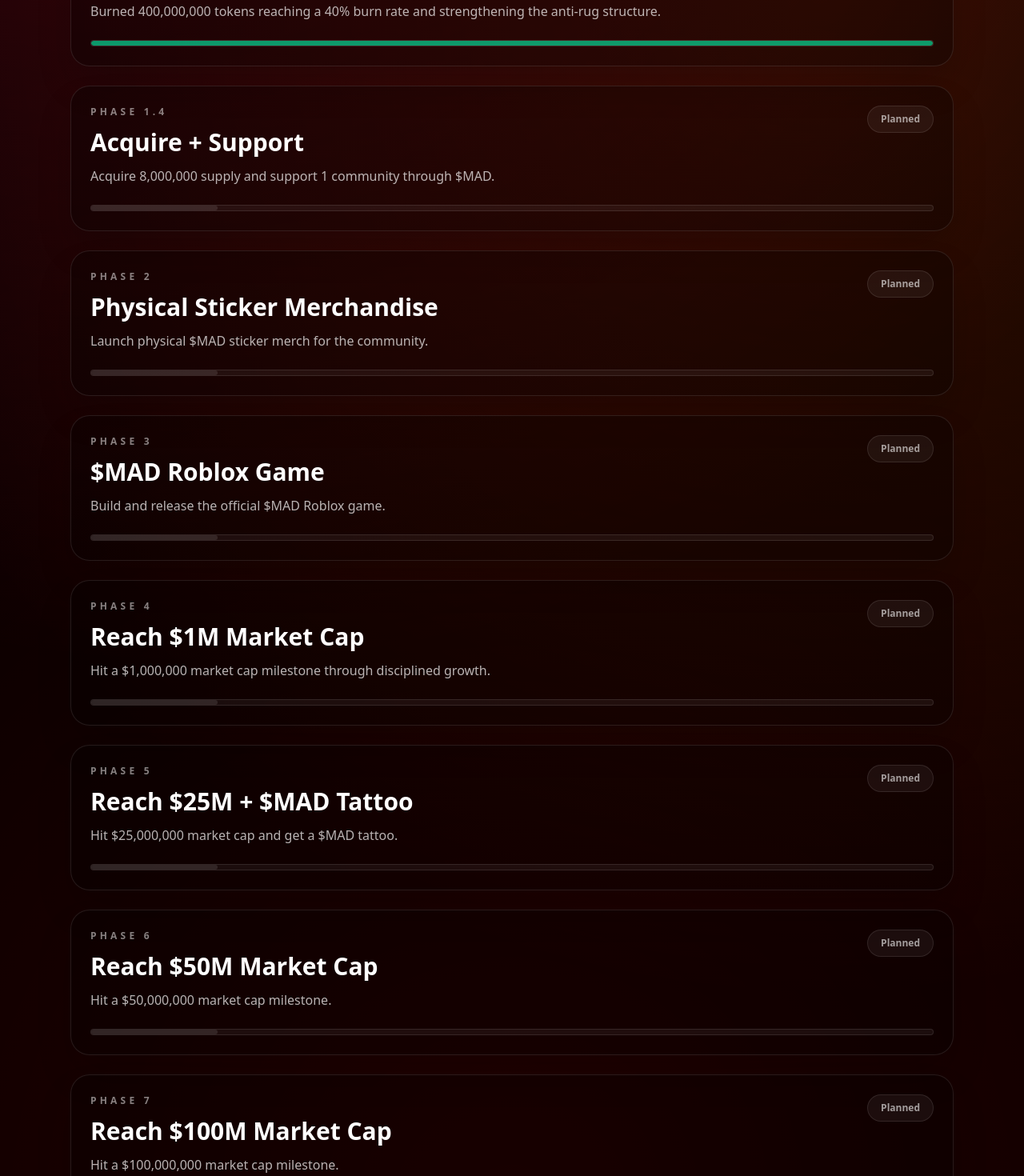
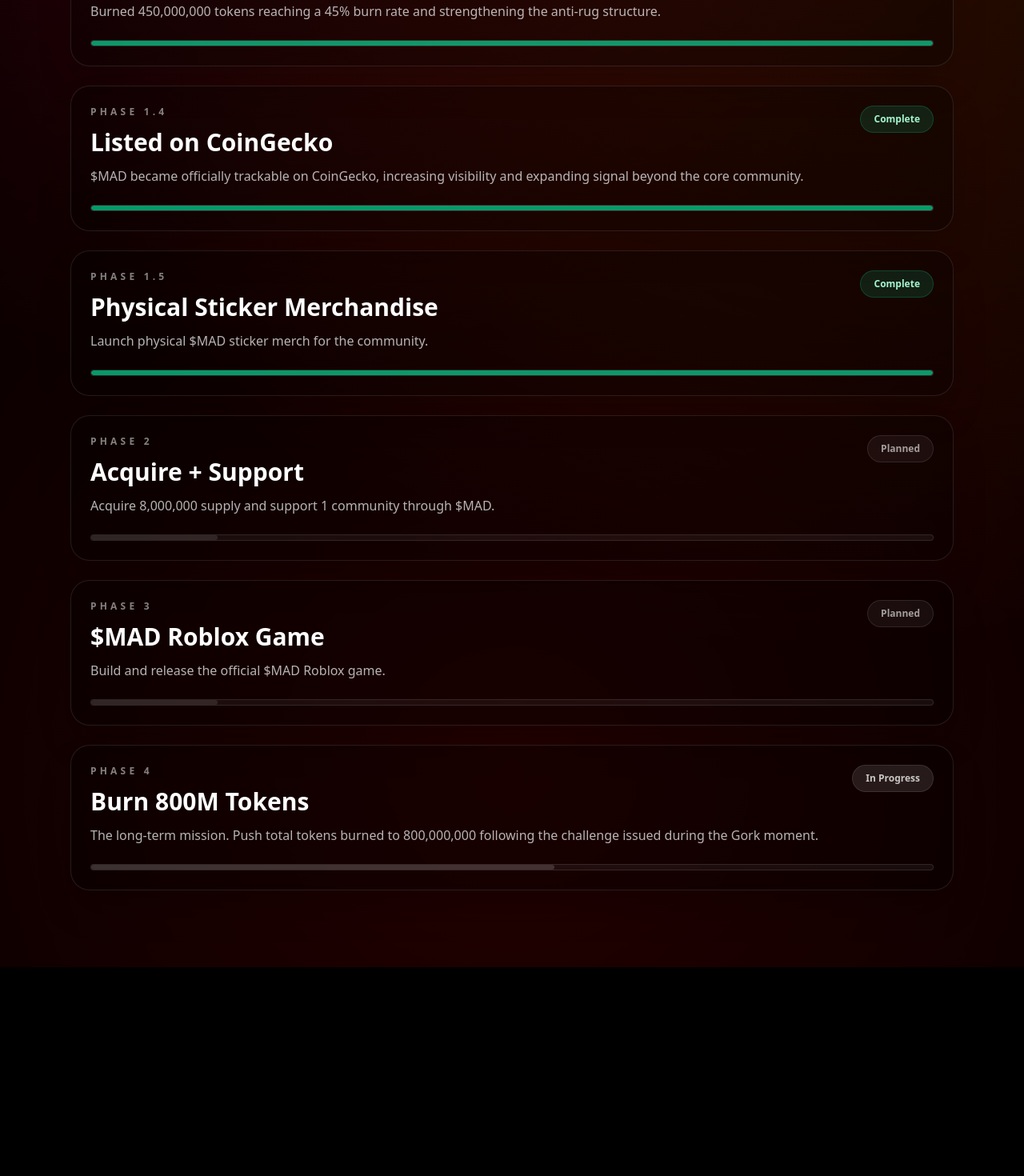
Before and after one commit to devmadcoin/mad-coin, a Next.js app: page /roadmap in a window 1280 px wide. Shown: the part 1320-2790 px from the top of the page at 80% size. After the commit the page ends 2529 px from the top, so only its background shows below. Built offline with nearby package versions, Linux system fonts and the light colour scheme.

Commit message:
Update page.tsx

```diff
--- a/app/roadmap/page.tsx
+++ b/app/roadmap/page.tsx
@@ -24,13 +24,18 @@
       cls: "bg-emerald-500/15 text-emerald-200 border-emerald-500/25",
     };
   }
+
   if (status === "in_progress") {
     return {
       label: "In Progress",
       cls: "bg-white/10 text-white/75 border-white/10",
     };
   }
-  return { label: "Planned", cls: "bg-white/5 text-white/60 border-white/10" };
+
+  return {
+    label: "Planned",
+    cls: "bg-white/5 text-white/60 border-white/10",
+  };
 }
 
 function phaseBarWidth(status: Status) {
@@ -56,20 +61,26 @@
       },
       {
         phase: "PHASE 1.3",
-        title: "400M Token Burn",
-        desc: "Burned 400,000,000 tokens reaching a 40% burn rate and strengthening the anti-rug structure.",
+        title: "450M Token Burn",
+        desc: "Burned 450,000,000 tokens reaching a 45% burn rate and strengthening the anti-rug structure.",
         status: "complete",
       },
       {
         phase: "PHASE 1.4",
-        title: "Acquire + Support",
-        desc: "Acquire 8,000,000 supply and support 1 community through $MAD.",
-        status: "planned",
+        title: "Listed on CoinGecko",
+        desc: "$MAD became officially trackable on CoinGecko, increasing visibility and expanding signal beyond the core community.",
+        status: "complete",
+      },
+      {
+        phase: "PHASE 1.5",
+        title: "Physical Sticker Merchandise",
+        desc: "Launch physical $MAD sticker merch for the community.",
+        status: "complete",
       },
       {
         phase: "PHASE 2",
-        title: "Physical Sticker Merchandise",
-        desc: "Launch physical $MAD sticker merch for the community.",
+        title: "Acquire + Support",
+        desc: "Acquire 8,000,000 supply and support 1 community through $MAD.",
         status: "planned",
       },
       {
@@ -80,30 +91,6 @@
       },
       {
         phase: "PHASE 4",
-        title: "Reach $1M Market Cap",
-        desc: "Hit a $1,000,000 market cap milestone through disciplined growth.",
-        status: "planned",
-      },
-      {
-        phase: "PHASE 5",
-        title: "Reach $25M + $MAD Tattoo",
-        desc: "Hit $25,000,000 market cap and get a $MAD tattoo.",
-        status: "planned",
-      },
-      {
-        phase: "PHASE 6",
-        title: "Reach $50M Market Cap",
-        desc: "Hit a $50,000,000 market cap milestone.",
-        status: "planned",
-      },
-      {
-        phase: "PHASE 7",
-        title: "Reach $100M Market Cap",
-        desc: "Hit a $100,000,000 market cap milestone.",
-        status: "planned",
-      },
-      {
-        phase: "PHASE 8",
         title: "Burn 800M Tokens",
         desc: "The long-term mission. Push total tokens burned to 800,000,000 following the challenge issued during the Gork moment.",
         status: "in_progress",
@@ -122,7 +109,7 @@
     <div className="relative overflow-hidden">
       <div className="pointer-events-none absolute inset-0 bg-[radial-gradient(circle_at_20%_20%,rgba(255,0,60,0.22),transparent_55%),radial-gradient(circle_at_80%_40%,rgba(255,80,0,0.18),transparent_60%),radial-gradient(circle_at_50%_90%,rgba(255,0,0,0.14),transparent_55%)]" />
 
-      <div className="relative mx-auto max-w-6xl px-6 pt-16 pb-24">
+      <div className="relative mx-auto max-w-6xl px-6 pb-24 pt-16">
         <div className="mx-auto max-w-3xl animate-fadeUp">
           <p className="text-xs font-semibold uppercase tracking-[0.35em] text-white/60">
             STRUCTURE BEFORE HYPE.
@@ -135,13 +122,13 @@
             Roadmap
           </h1>
 
-          <p className="mt-5 max-w-xl text-white/70 leading-relaxed">
+          <p className="mt-5 max-w-xl leading-relaxed text-white/70">
             Anti-rug architecture. Controlled expansion. Disciplined growth.
           </p>
         </div>
 
         <div className="mt-10 animate-fadeUp">
-          <div className="relative overflow-hidden rounded-3xl border border-white/10 bg-black/35 p-6 backdrop-blur-xl shadow-2xl">
+          <div className="relative overflow-hidden rounded-3xl border border-white/10 bg-black/35 p-6 shadow-2xl backdrop-blur-xl">
             <p className="text-xs font-semibold uppercase tracking-[0.35em] text-white/50">
               OVERALL PROGRESS
             </p>
@@ -161,7 +148,7 @@
               />
             </div>
 
-            <div className="mt-6 w-full max-w-2xl mx-auto">
+            <div className="mx-auto mt-6 w-full max-w-2xl">
               <div className="flex items-center gap-4">
                 <div className="mad-progress-track flex-1">
                   <div
@@ -198,19 +185,21 @@
 
   return (
     <div className="animate-fadeUp">
-      <div className="rounded-3xl border border-white/10 bg-black/30 p-6 backdrop-blur-xl shadow-2xl">
+      <div className="rounded-3xl border border-white/10 bg-black/30 p-6 shadow-2xl backdrop-blur-xl">
         <div className="flex items-start justify-between gap-4">
           <div>
             <p className="text-xs font-semibold uppercase tracking-[0.35em] text-white/50">
               {item.phase}
             </p>
+
             <h3 className="mt-3 text-3xl font-black">{item.title}</h3>
+
             <p className="mt-3 text-white/70">{item.desc}</p>
           </div>
 
           <div
             className={[
-              "shrink-0 rounded-full px-4 py-2 text-xs font-semibold border",
+              "shrink-0 rounded-full border px-4 py-2 text-xs font-semibold",
               chip.cls,
             ].join(" ")}
           >
@@ -219,7 +208,7 @@
         </div>
 
         <div className="mt-6">
-          <div className="h-2 w-full rounded-full bg-white/5 overflow-hidden border border-white/10">
+          <div className="h-2 w-full overflow-hidden rounded-full border border-white/10 bg-white/5">
             <div
               className={[
                 "h-full rounded-full",
```
